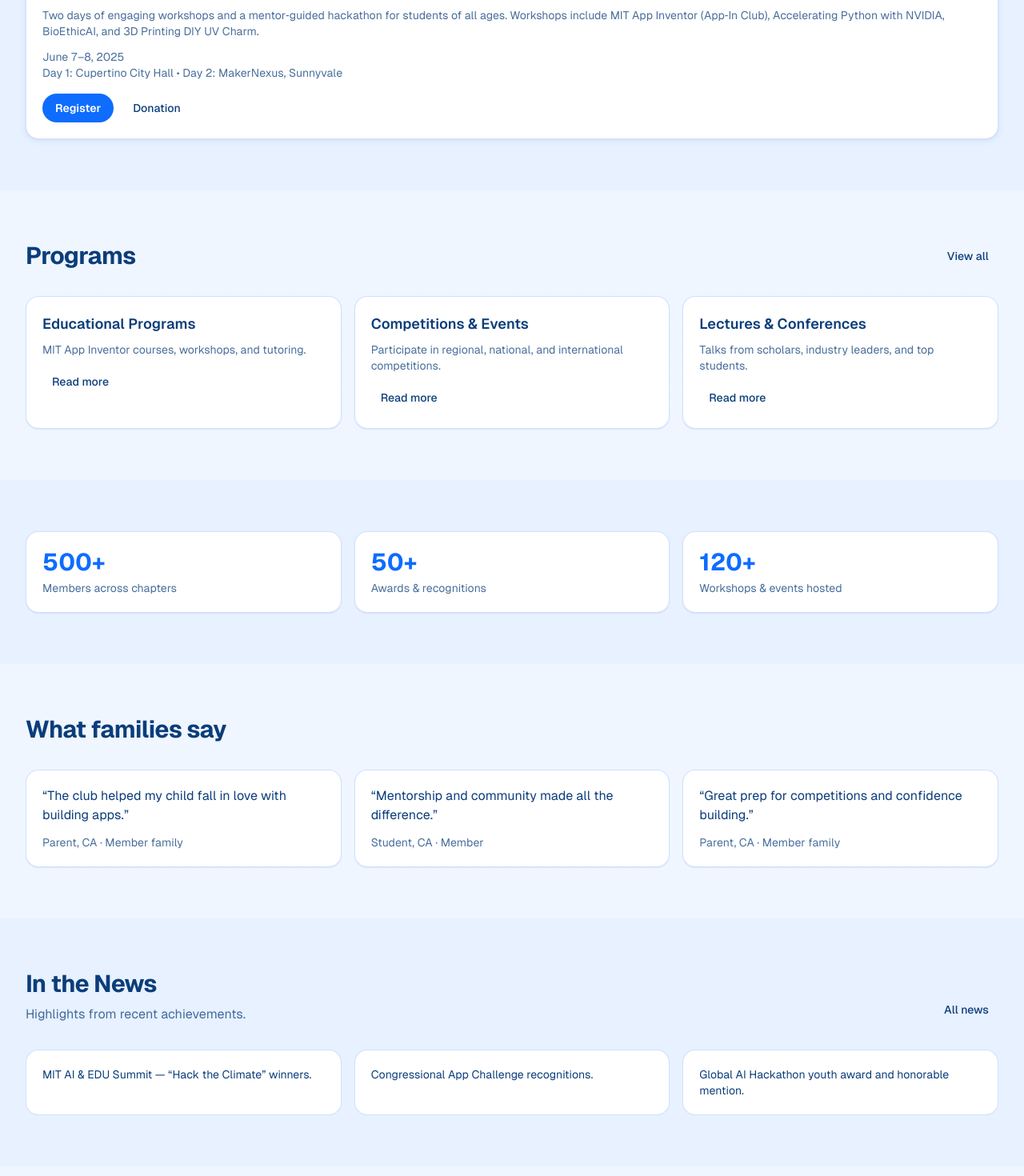
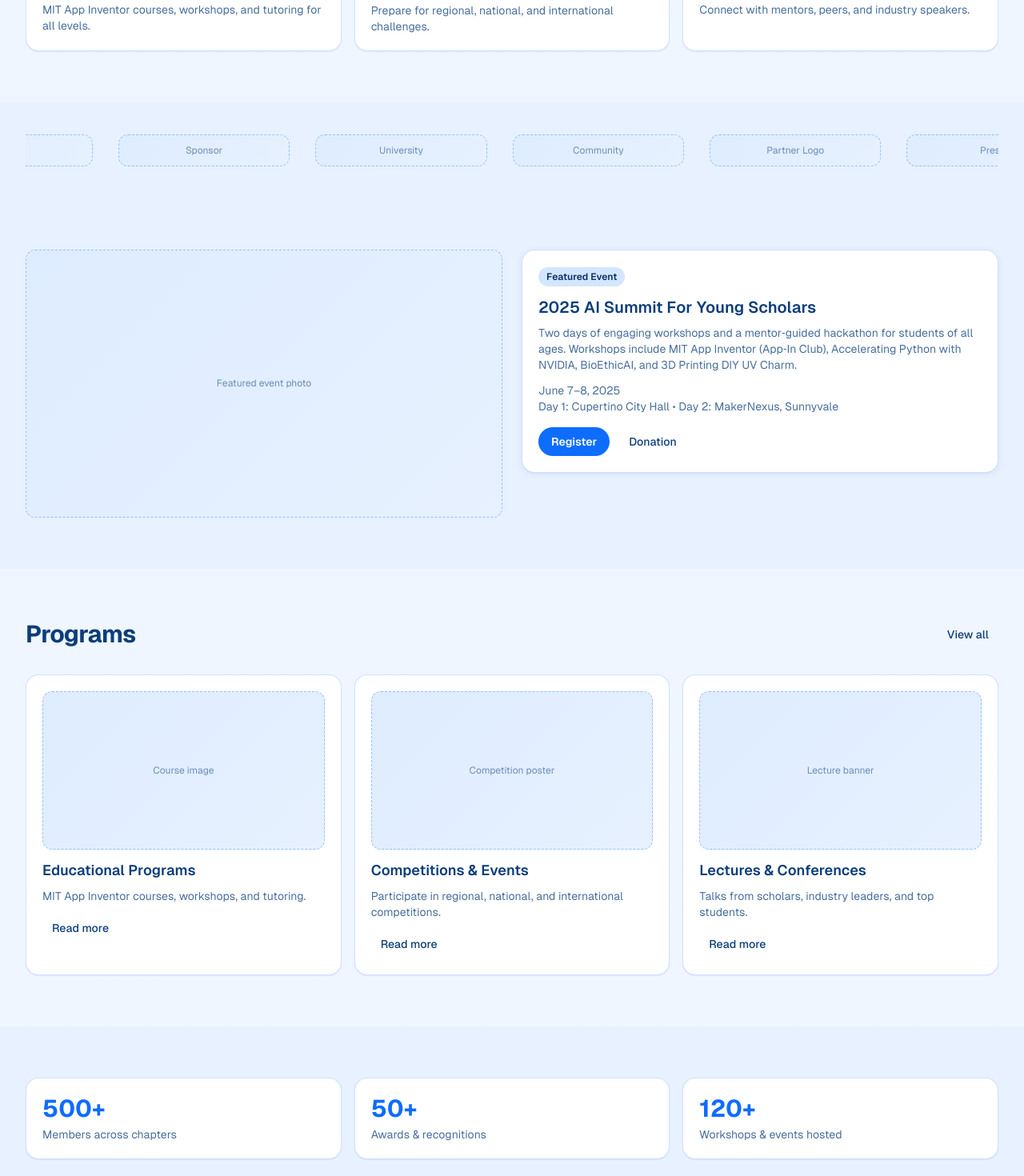
Before and after one commit to JONGYYY/App-In-Club, a Next.js app: page / in a window 1280 px wide. Shown: the part 860-2330 px from the top of the page at 80% size. Built offline with nearby package versions, Linux system fonts and the light colour scheme.

Commit message:
feat(home): Framer-inspired creative layout, partner marquee, featured event image placeholder, program/news placeholders; reusable Placeholder component

```diff
--- a/src/app/globals.css
+++ b/src/app/globals.css
@@ -199,3 +199,39 @@ body {
   transform: translateY(-2px);
   box-shadow: var(--shadow-2);
 }
+
+/* Image placeholder */
+.img-placeholder {
+  position: relative;
+  width: 100%;
+  border-radius: var(--radius-md);
+  border: 1px dashed color-mix(in srgb, var(--brand) 35%, transparent);
+  background:
+    linear-gradient(135deg, color-mix(in srgb, var(--blue-100) 75%, white), var(--blue-50));
+  display: grid;
+  place-items: center;
+  overflow: hidden;
+}
+.img-placeholder-label {
+  font-size: 0.75rem;
+  color: color-mix(in srgb, var(--foreground) 55%, transparent);
+}
+
+/* Simple marquee */
+@keyframes marqueeSlide {
+  0% { transform: translateX(0); }
+  100% { transform: translateX(-50%); }
+}
+.marquee {
+  display: flex;
+  gap: 2rem;
+  width: 200%;
+}
+@media (prefers-reduced-motion: no-preference) {
+  .marquee-track {
+    overflow: hidden;
+  }
+  .marquee {
+    animation: marqueeSlide 20s linear infinite;
+  }
+}
--- a/src/app/page.tsx
+++ b/src/app/page.tsx
@@ -6,6 +6,7 @@ import { Stat } from "@/components/Stat";
 import Container from "@/components/Container";
 import { Testimonial } from "@/components/Testimonial";
 import Link from "next/link";
+import { Placeholder } from "@/components/Placeholder";
 
 export default function Home() {
   return (
@@ -27,18 +28,21 @@ export default function Home() {
 					<div className="grid gap-4 sm:grid-cols-3">
 						<div className="card shadow-elevation1 hover-raise reveal-up" style={{ animationDelay: "120ms" }}>
 							<div className="card-body">
+								<Placeholder label="Hero / Course visual" className="mb-3" aspect="4 / 3" />
 								<h3 className="font-semibold">Hands‑on Learning</h3>
 								<p className="text-sm text-muted mt-2">MIT App Inventor courses, workshops, and tutoring for all levels.</p>
 							</div>
 						</div>
 						<div className="card shadow-elevation1 hover-raise reveal-up" style={{ animationDelay: "220ms" }}>
 							<div className="card-body">
+								<Placeholder label="Competition visual" className="mb-3" aspect="4 / 3" />
 								<h3 className="font-semibold">Competitions & Events</h3>
 								<p className="text-sm text-muted mt-2">Prepare for regional, national, and international challenges.</p>
 							</div>
 						</div>
 						<div className="card shadow-elevation1 hover-raise reveal-up" style={{ animationDelay: "320ms" }}>
 							<div className="card-body">
+								<Placeholder label="Community visual" className="mb-3" aspect="4 / 3" />
 								<h3 className="font-semibold">Mentors & Community</h3>
 								<p className="text-sm text-muted mt-2">Connect with mentors, peers, and industry speakers.</p>
 							</div>
@@ -47,9 +51,33 @@ export default function Home() {
 				</Container>
 			</section>
 
+			{/* Partner/press marquee (placeholder logos) */}
+			<section className="section-tight section-muted">
+				<Container>
+					<div className="marquee-track">
+						<div className="marquee">
+							<Placeholder label="Partner Logo" className="h-10 w-40" aspect="4 / 1" />
+							<Placeholder label="Press" className="h-10 w-40" aspect="4 / 1" />
+							<Placeholder label="Sponsor" className="h-10 w-40" aspect="4 / 1" />
+							<Placeholder label="University" className="h-10 w-40" aspect="4 / 1" />
+							<Placeholder label="Community" className="h-10 w-40" aspect="4 / 1" />
+							{/* duplicate to loop seamlessly */}
+							<Placeholder label="Partner Logo" className="h-10 w-40" aspect="4 / 1" />
+							<Placeholder label="Press" className="h-10 w-40" aspect="4 / 1" />
+							<Placeholder label="Sponsor" className="h-10 w-40" aspect="4 / 1" />
+							<Placeholder label="University" className="h-10 w-40" aspect="4 / 1" />
+							<Placeholder label="Community" className="h-10 w-40" aspect="4 / 1" />
+						</div>
+					</div>
+				</Container>
+			</section>
+
 			{/* Featured event */}
 			<section className="section section-muted">
 				<Container>
+					<div className="grid gap-6 lg:grid-cols-2 items-start">
+						<Placeholder label="Featured event photo" className="w-full hover-raise reveal-up" style={{ animationDelay: "100ms" }} />
+						<div className="reveal-up" style={{ animationDelay: "200ms" }}>
 							<EventCard
 								title="2025 AI Summit For Young Scholars"
 								date="June 7–8, 2025"
@@ -60,6 +88,8 @@ export default function Home() {
 								primaryHref="#"
 								secondaryHref="#"
 							/>
+						</div>
+					</div>
 				</Container>
 			</section>
 
@@ -76,6 +106,7 @@ export default function Home() {
 							title="Educational Programs"
 							description="MIT App Inventor courses, workshops, and tutoring."
 							href="/programs/educational-programs"
+							imageLabel="Course image"
 						/>
 						</div>
 						<div className="reveal-up" style={{ animationDelay: "220ms" }}>
@@ -83,6 +114,7 @@ export default function Home() {
 							title="Competitions & Events"
 							description="Participate in regional, national, and international competitions."
 							href="/programs/competitions-and-events"
+							imageLabel="Competition poster"
 						/>
 						</div>
 						<div className="reveal-up" style={{ animationDelay: "320ms" }}>
@@ -90,6 +122,7 @@ export default function Home() {
 							title="Lectures & Conferences"
 							description="Talks from scholars, industry leaders, and top students."
 							href="/programs/lectures-and-conferences"
+							imageLabel="Lecture banner"
 						/>
 						</div>
 					</div>
@@ -138,9 +171,24 @@ export default function Home() {
 						<Link href="/news" className="site-nav-link">All news</Link>
 					</header>
 					<ul className="grid gap-4 sm:grid-cols-3">
-						<li className="card"><div className="card-body text-sm">MIT AI & EDU Summit — “Hack the Climate” winners.</div></li>
-						<li className="card"><div className="card-body text-sm">Congressional App Challenge recognitions.</div></li>
-						<li className="card"><div className="card-body text-sm">Global AI Hackathon youth award and honorable mention.</div></li>
+						<li className="card">
+							<div className="card-body text-sm">
+								<Placeholder label="Thumbnail" className="mb-2" aspect="16 / 9" />
+								MIT AI & EDU Summit — “Hack the Climate” winners.
+							</div>
+						</li>
+						<li className="card">
+							<div className="card-body text-sm">
+								<Placeholder label="Thumbnail" className="mb-2" aspect="16 / 9" />
+								Congressional App Challenge recognitions.
+							</div>
+						</li>
+						<li className="card">
+							<div className="card-body text-sm">
+								<Placeholder label="Thumbnail" className="mb-2" aspect="16 / 9" />
+								Global AI Hackathon youth award and honorable mention.
+							</div>
+						</li>
 					</ul>
 				</Container>
 			</section>
--- /dev/null
+++ b/src/components/Placeholder.tsx
@@ -0,0 +1,19 @@
+export function Placeholder({
+	label = "Image",
+	className = "",
+	aspect = "16 / 9",
+}: {
+	label?: string;
+	className?: string;
+	aspect?: string;
+}) {
+	return (
+		<div
+			className={`img-placeholder ${className}`}
+			style={{ aspectRatio: aspect }}
+			aria-label={`${label} placeholder`}
+		>
+			<span className="img-placeholder-label">{label}</span>
+		</div>
+	);
+}
--- a/src/components/ProgramCard.tsx
+++ b/src/components/ProgramCard.tsx
@@ -1,18 +1,23 @@
 import Link from "next/link";
 import { Card, CardBody } from "@/components/Card";
+
+import { Placeholder } from "@/components/Placeholder";
 
 export function ProgramCard({
 	title,
 	description,
 	href,
+	imageLabel,
 }: {
 	title: string;
 	description: string;
 	href: string;
+	imageLabel?: string;
 }) {
 	return (
 		<Card className="h-full">
 			<CardBody>
+				{imageLabel && <Placeholder label={imageLabel} className="mb-3 w-full" aspect="16 / 9" />}
 				<h3 className="text-lg font-semibold">{title}</h3>
 				<p className="mt-2 text-sm text-muted">{description}</p>
 				<Link href={href} className="mt-3 inline-block site-nav-link">
```
Lines whose indentation alone changed are shown as unchanged.
